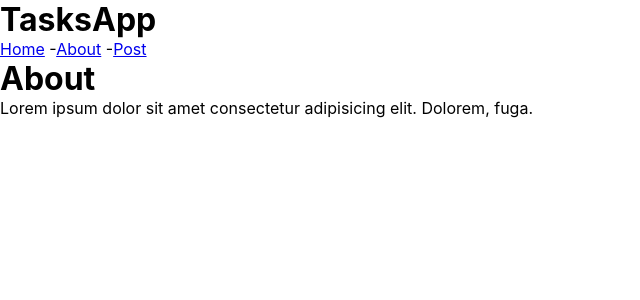
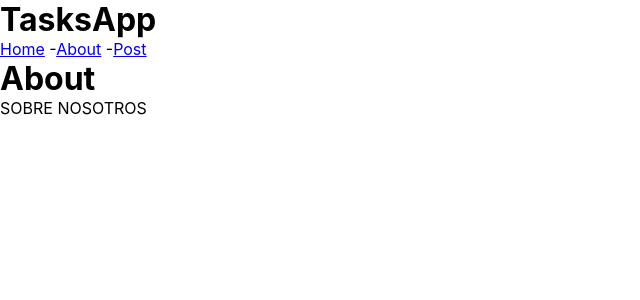
Before and after one commit to saulwolfdev/react-review, a React (Create React App) app: page /About in a window 1280 px wide. Shown: the top 300 px of the page, without its empty margins (0-640 px from the left). Built offline with nearby package versions, Linux system fonts and the light colour scheme.

Commit message:
deploy try again

```diff
--- a/src/components/About.js
+++ b/src/components/About.js
@@ -4,7 +4,7 @@ export default function About() {
     return (
         <React.Fragment>
             <h1>About</h1>
-            <p>Lorem ipsum dolor sit amet consectetur adipisicing elit. Dolorem, fuga.</p>
+            <p>SOBRE NOSOTROS</p>
         </React.Fragment>
     )
 }
```
